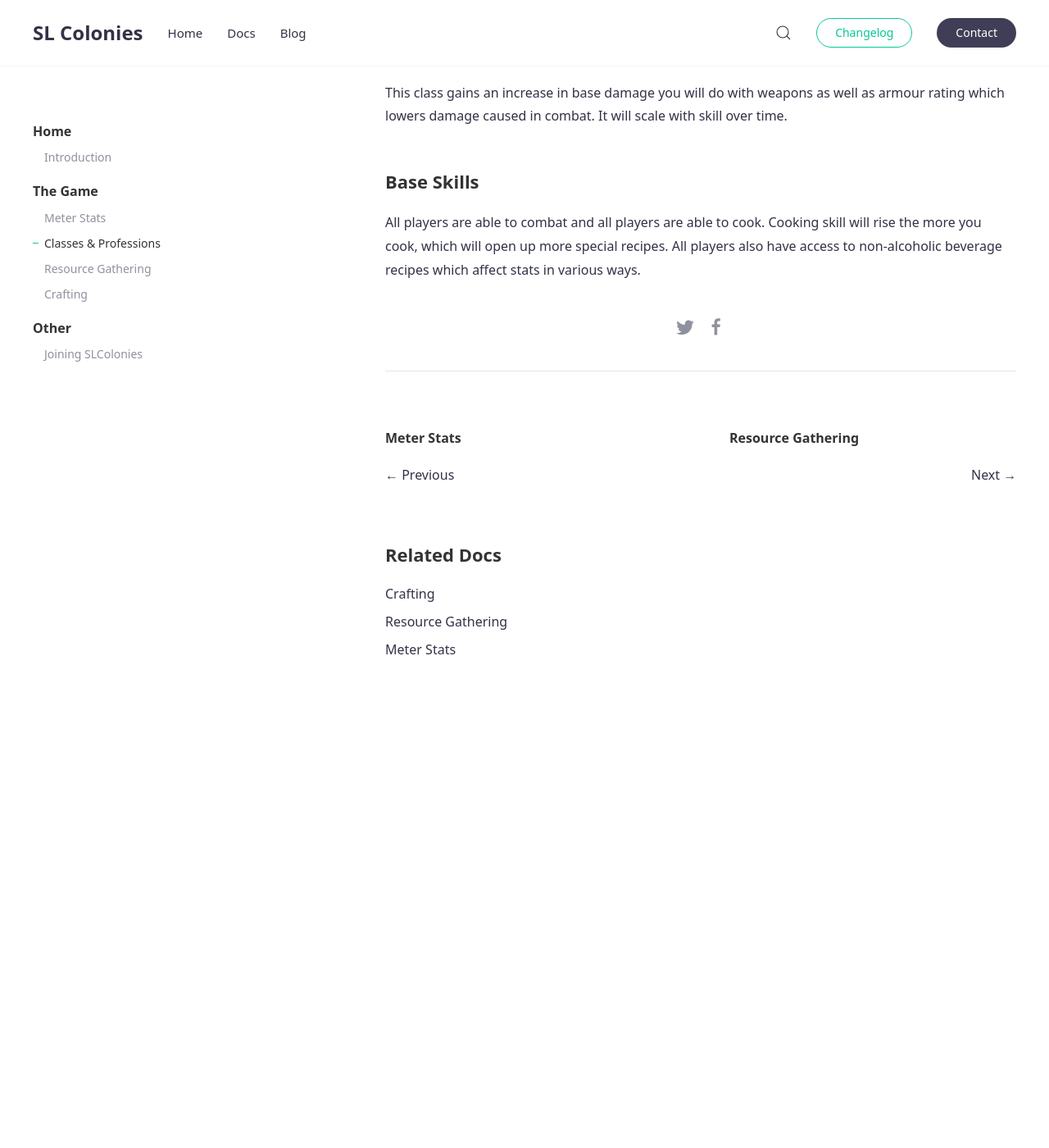
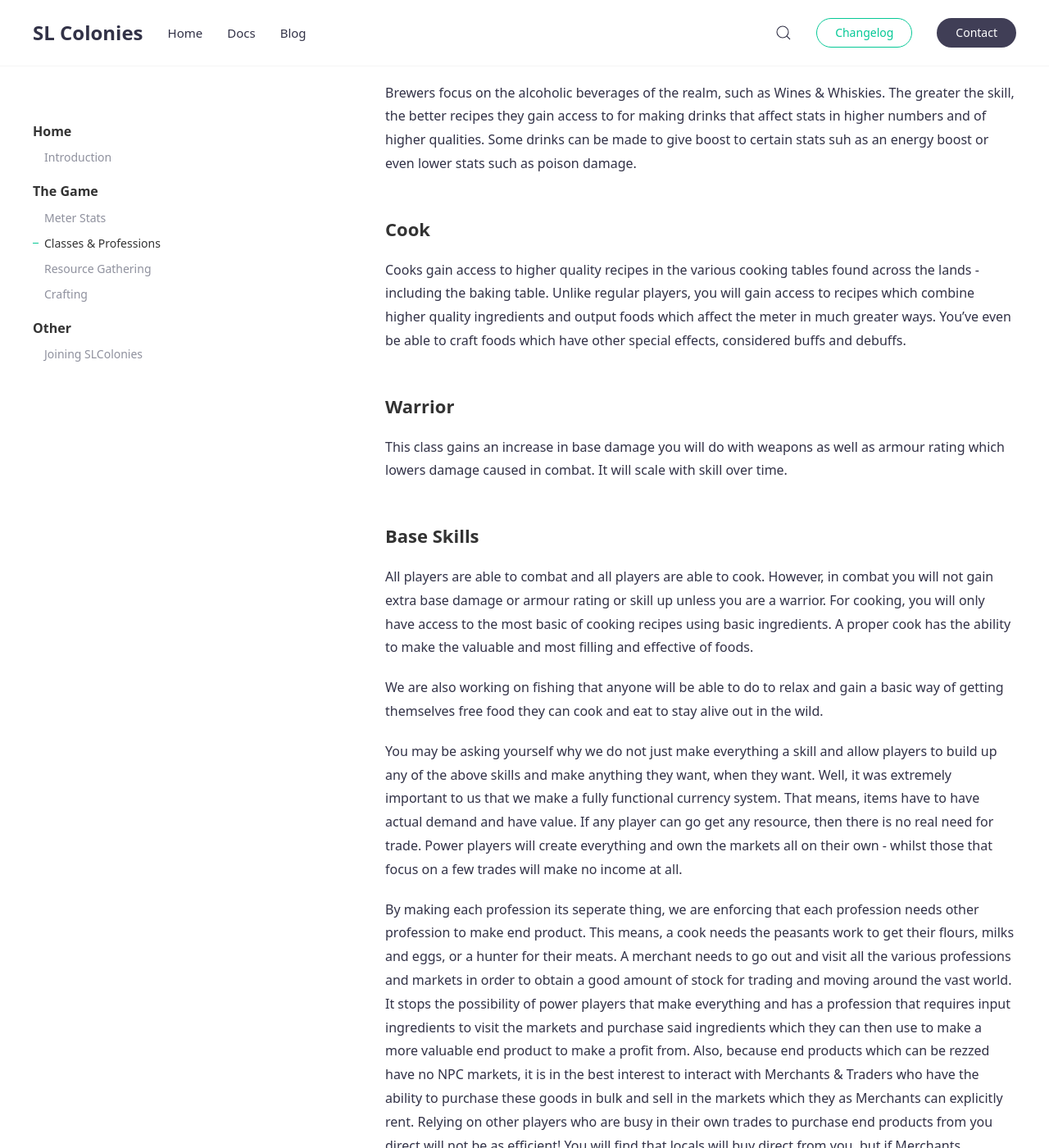
Before and after one commit to SLColonies/Public, a Jekyll site: the page built from _docs/classes.md, in a window 1280 px wide and 1400 px high, scrolled down 2342 px. Shown: the whole window at 82% size. Built offline with Jekyll 4.4.1, drawn with Linux system fonts in a browser that asks for light colours; before the commit the page ends 3206 px from its top, so only the background shows below that; some of the changed text lies outside the part shown.

Commit message:
New Docs

```diff
--- a/_docs/classes.md
+++ b/_docs/classes.md
@@ -3,10 +3,10 @@ title: Classes & Professions
 author: temujin
 tags: [features]
 ---
-There are many classes to play within the SLColobies RPG's. Classes can vary between world owners and different RPG's, but in general here we talk about our main project **The Counter Earth**.
+There are many classes to play within the SLColonies RPG's. Classes can vary between world owners and different RPG's, but in general here we talk about our main project **The Counter Earth**.
 
 Each class has benefits and are designed to suit different player styles. Those that enjoy combat focused characters can do so and receive benefits to them in combat. While those that enjoy farming also has roles suited to such.
-There are also roles which are crafting focused and some that are exploration, trade focused. Below are some examples of classes used, but if you would like to know all the classes available in our main game [The Counter Earth](www.thecounterearth.com) then please visit its website at [www.thecounterearth.com](www.thecounterearth.com). More in-depth information, including recipes are all detailed there.
+There are also roles which are crafting focused and some that are exploration, trade focused. Below are some examples of classes used, but if you would like to know all the classes available in our main game [The Counter Earth](http://thecounterearth.com) then please visit its website at [www.thecounterearth.com](http://thecounterearth.com).
 
 Here are some examples of classes available and their explicit benefits:
 
@@ -14,13 +14,16 @@ Here are some examples of classes available and their explicit benefits:
 Peasants are classified as the farmers. They have access to watering and harvesting various types of fields. They also have explicit access to the flour mills, pottery and basket weaving. They are skill based in that the higher their skill, the less time it will take for a peasant to craft or harvest.
 
 ### Miners
-Miners are the men and women who love to work down in the caves. They have explicit access to the various mineral ores and will gain access to higher grade ores over time as their skill progresses. Increasing skills also reduces the time to mine a node.
+Miners are the men and women who love to work down in the caves. They have explicit access to the various mineral ores and will gain access to higher grade ores over time as their skill progresses. Increasing skills also reduces the time to mine a node. Miners are needed to supply ores to the blacksmiths.
 
 ### Blacksmith
 Explicit access to the blacksmith table which allows the creation of many tools, equipment, weapons and shields. Skilling up will open up more recipes and allow a smith to make items that lower skilled smiths will not be able to.
 
 ### Carpenter
 Explicit access to the carpentry tables which allows the creation of various tools, equipment, weapons, furniture and decorations for the RPG worlds. Skilling up in this class will open up more recipes over time.
+
+### Woodsman
+Woodsman live in the woods and are not only your lumberjacks, but also have explicit access to sawmills for creating planks of wood. They are also able to create the various sizes of wood planks used by carpenters.
 
 ### Hunter
 While anyone can hunt animals and bring their carcasses back for trade, only hunters have the explicit ability to use hunters tables. Hunters tables are a little like butchers tables, though they allow a hunter to split the carcass up into its bare materials, such as meat portions, furs, skins, feathers and so forth.
@@ -34,8 +37,19 @@ Merchants are the men and women who love to travel around the world, buying chea
 ### Brewer
 Brewers focus on the alcoholic beverages of the realm, such as Wines & Whiskies. The greater the skill, the better recipes they gain access to for making drinks that affect stats in higher numbers and of higher qualities. Some drinks can be made to give boost to certain stats suh as an energy boost or even lower stats such as poison damage.
 
+### Cook
+Cooks gain access to higher quality recipes in the various cooking tables found across the lands - including the baking table. Unlike regular players, you will gain access to recipes which combine higher quality ingredients and output foods which affect the meter in much greater ways. You've even be able to craft foods which have other special effects, considered buffs and debuffs.
+
 ### Warrior
 This class gains an increase in base damage you will do with weapons as well as armour rating which lowers damage caused in combat. It will scale with skill over time.
 
 ### Base Skills
-All players are able to combat and all players are able to cook. Cooking skill will rise the more you cook, which will open up more special recipes. All players also have access to non-alcoholic beverage recipes which affect stats in various ways.
+All players are able to combat and all players are able to cook. However, in combat you will not gain extra base damage or armour rating or skill up unless you are a warrior. For cooking, you will only have access to the most basic of cooking recipes using basic ingredients. A proper cook has the ability to make the valuable and most filling and effective of foods.
+
+We are also working on fishing that anyone will be able to do to relax and gain a basic way of getting themselves free food they can cook and eat to stay alive out in the wild.
+
+You may be asking yourself why we do not just make everything a skill and allow players to build up any of the above skills and make anything they want, when they want. Well, it was extremely important to us that we make a fully functional currency system. That means, items have to have actual demand and have value. If any player can go get any resource, then there is no real need for trade. Power players will create everything and own the markets all on their own - whilst those that focus on a few trades will make no income at all.
+
+By making each profession its seperate thing, we are enforcing that each profession needs other profession to make end product. This means, a cook needs the peasants work to get their flours, milks and eggs, or a hunter for their meats. A merchant needs to go out and visit all the various professions and markets in order to obtain a good amount of stock for trading and moving around the vast world. It stops the possibility of power players that make everything and has a profession that requires input ingredients to visit the markets and purchase said ingredients which they can then use to make a more valuable end product to make a profit from. Also, because end products which can be rezzed have no NPC markets, it is in the best interest to interact with Merchants & Traders who have the ability to purchase these goods in bulk and sell in the markets which they as Merchants can explicitly rent. Relying on other players who are busy in their own trades to purchase end products from you direct will not be as efficient! You will find that locals will buy direct from you, but if Merchants purchased from you, they have the ability to travel the lands cheaply and seed products in the various village and city markets!
+
+If you tried to do the art of trading on the own, you will find that you will either be spending too much coin on travelling by ship, or risking being robbed by travelling through the lands of outlaws whose main focus is combat and PvP!
```
